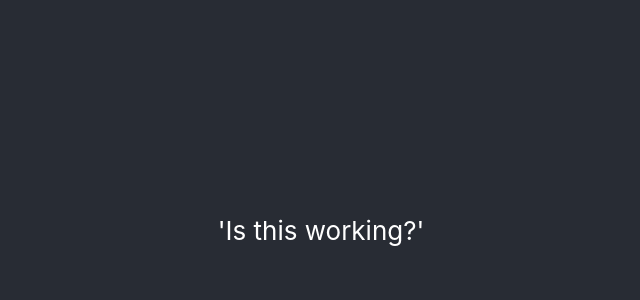
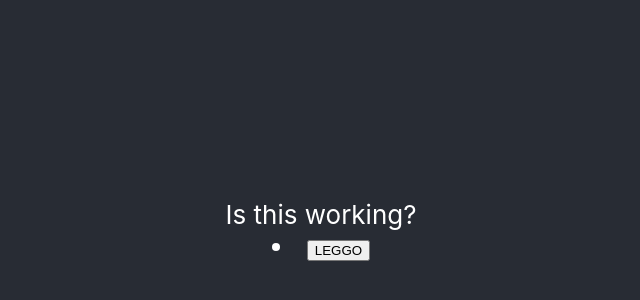
Before and after one commit to MichaelSchiumo/aspiration-station, a React (Create React App) app: page / in a window 1280 px wide. Shown: the part 170-470 px from the top of the page, without its empty margins (319-959 px from the left). Built offline with nearby package versions, Linux system fonts and the light colour scheme.

Commit message:
reorganized files and added aspiration component

```diff
--- a/src/App.js
+++ b/src/App.js
@@ -1,6 +1,5 @@
 import React from 'react';
-import AspirationsContainer from './containers/AspirationsContainer'
-import logo from './logo.svg';
+import AspirationsContainer from './AspirationsContainer'
 import './App.css';
 
 
--- /dev/null
+++ b/src/Aspiration.js
@@ -0,0 +1,20 @@
+import React, { Component } from 'react';
+
+
+class Aspiration extends Component {
+
+
+  render() {
+    const { aspiration } = this.props;
+
+    return (
+      <div>
+        <li>
+          <button> LEGGO</button>
+        </li>
+      </div>
+    );
+  }
+};
+
+export default Aspiration;
--- a/src/components/aspirations.js
+++ b/src/Aspirations.js
@@ -1,4 +1,5 @@
 import React, { Component } from 'react';
+import Aspiration from './Aspiration';
 
 class Aspirations extends Component {
 
@@ -6,7 +7,13 @@ class Aspirations extends Component {
     const { aspirations, deleteAspiration, addAspiration} = this.props;
 
     return(
-      <div>'Is this working?'</div>
+      <div>
+        <div>Is this working?</div>
+        <Aspiration />
+      <div>
+
+        </div>
+      </div>
     )
   }
 }
--- a/src/containers/AspirationsContainer.js
+++ b/src/AspirationsContainer.js
@@ -1,6 +1,8 @@
 import React, { Component } from 'react';
 import { connect } from 'react-redux';
-import Aspirations from '../components/aspirations.js';
+import Aspirations from './Aspirations'
+
+
 
 class AspirationsContainer extends Component {
 
```
